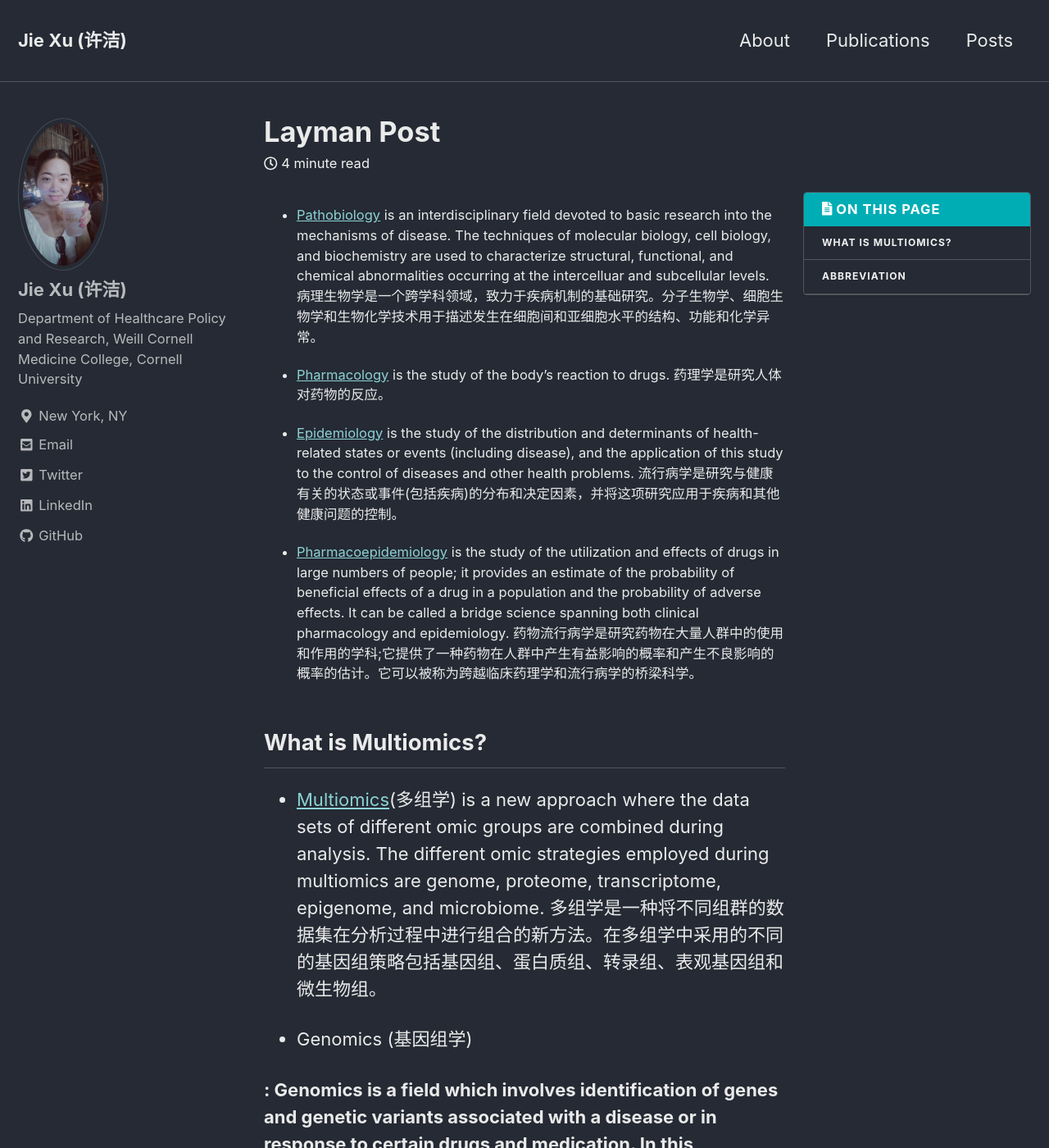
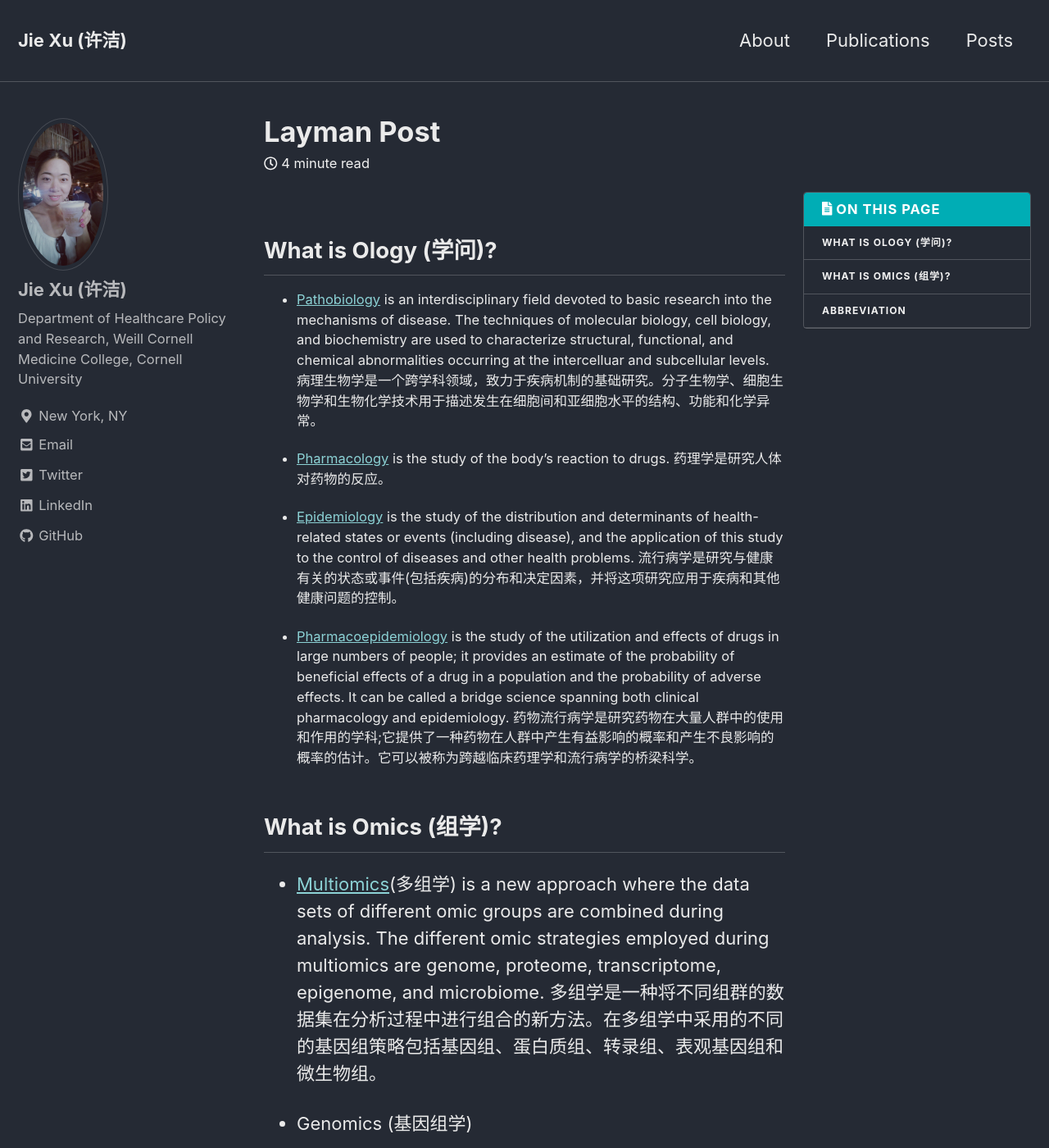
Before and after one commit to jxu1015/jxu1015.github.io, a Jekyll site: the page built from _posts/2020-03-05-Layman Post.md, in a window 1280 px wide and 1400 px high. Shown: the whole window at 82% size. Built offline with Jekyll 4.4.1, drawn with Linux system fonts in a browser that asks for light colours; nearby versions of some CDN libraries; a script that is not in the unit is left out.

Commit message:
Update 2020-03-05-Layman Post.md

```diff
--- a/_posts/2020-03-05-Layman Post.md
+++ b/_posts/2020-03-05-Layman Post.md
@@ -6,6 +6,8 @@ tags:
   - interdisciplinary
 toc: true
 ---
+
+## What is Ology (学问)?
 
 * [Pathobiology](https://www.vet.upenn.edu/research/academic-departments/pathobiology) is an interdisciplinary field devoted to basic research into the mechanisms of disease.
 The techniques of molecular biology, cell biology, and biochemistry are used to characterize structural, functional, and chemical abnormalities occurring at the intercelluar and subcellular levels.
@@ -21,7 +23,7 @@ The techniques of molecular biology, cell biology, and biochemistry are used to
 药物流行病学是研究药物在大量人群中的使用和作用的学科;它提供了一种药物在人群中产生有益影响的概率和产生不良影响的概率的估计。它可以被称为跨越临床药理学和流行病学的桥梁科学。
 {: .small}
 
-## What is Multiomics?
+## What is Omics (组学)?
 
 * [Multiomics](https://www.news-medical.net/life-sciences/What-is-Multiomics.aspx)(多组学) is a new approach where the data sets of different omic groups are combined during analysis. The different omic strategies employed during multiomics are genome, proteome, transcriptome, epigenome, and microbiome.
 多组学是一种将不同组群的数据集在分析过程中进行组合的新方法。在多组学中采用的不同的基因组策略包括基因组、蛋白质组、转录组、表观基因组和微生物组。
```
